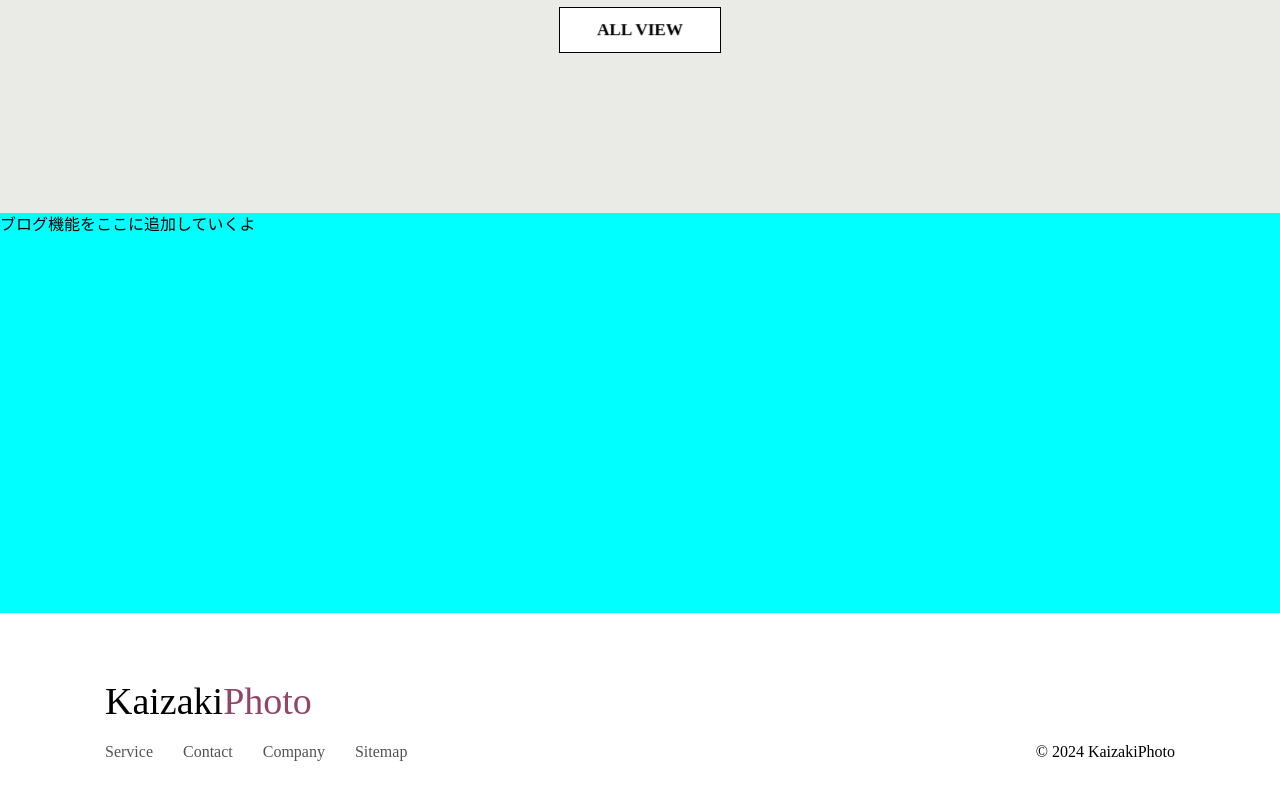
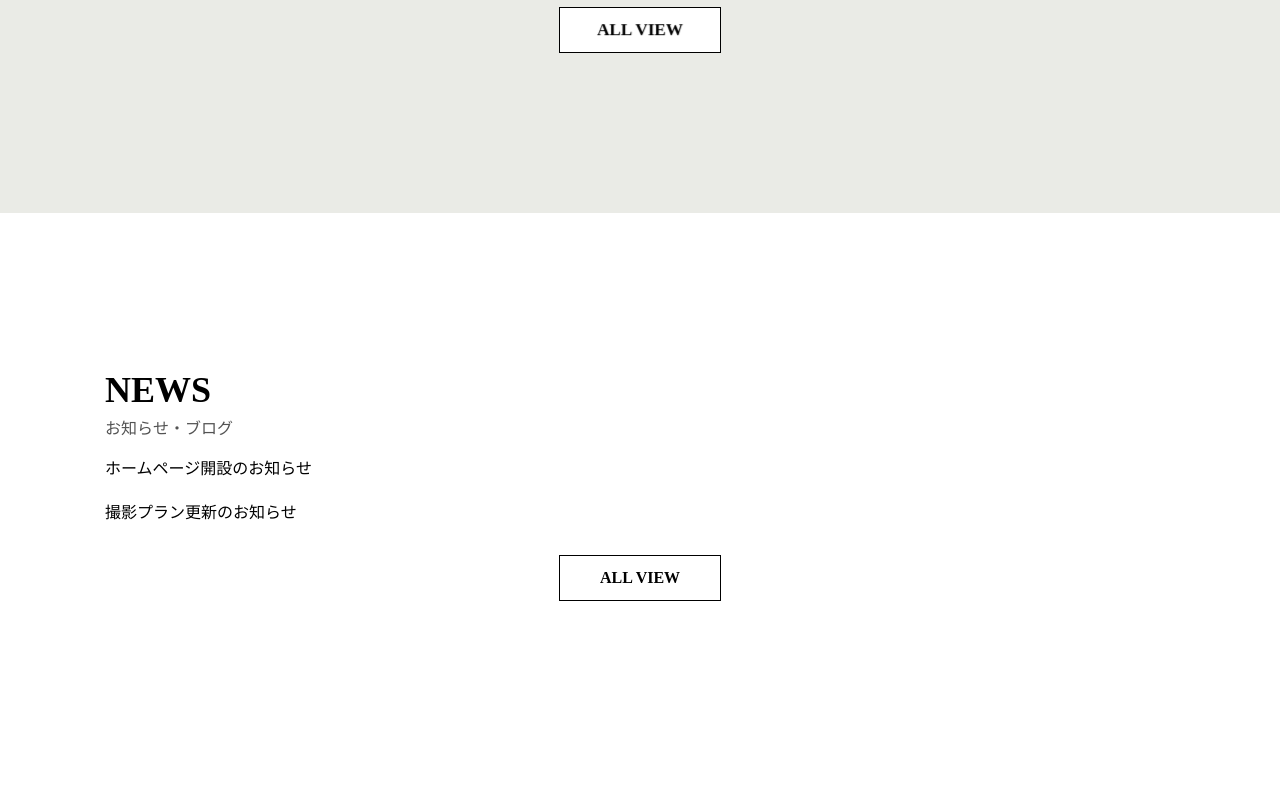
Before and after one commit to satokob/2024kaizakiHP, a plain HTML site: page htmls/home.html in a window 1280 px wide. Shown: the part 3702-4502 px from the top of the page. Drawn offline with Linux system fonts and the light colour scheme; a web font is replaced by a local one.

Commit message:
簡単なニュースセクション完了

```diff
--- a/htmls/home.html
+++ b/htmls/home.html
@@ -244,9 +244,23 @@
               <!-- プラン終了 -->
 
               <!-- ニュース開始 -->
-               <section class="news">
-                ブログ機能をここに追加していくよ
-               </section>
+              <section class="news">
+                <div>
+                  <h2 class="main-title tween-animate-title">
+                    NEWS
+                  </h2>
+                  <p class="sub-title tween-animate-title">
+                    お知らせ・ブログ
+                  </p>
+                </div>
+                <div class="news__inner">
+                  <p class="news__detail" href="#">ホームページ開設のお知らせ</p>
+                  <p class="news__detail">撮影プラン更新のお知らせ</p>
+                  <div class="news__btn appear up">
+                    <button class="btn slide-bg item">ALL VIEW</button>
+                  </div>
+                </div>
+              </section>
               <!-- ニュース終了 -->
             </main>
           </div>
--- a/styles/pages/_home.scss
+++ b/styles/pages/_home.scss
@@ -220,6 +220,7 @@ main {
 }
 
 .plan {
+    @extend .pb-lg;
   &__header {
     @extend .content-width;
   }
@@ -279,9 +280,17 @@ main {
 }
 
 .news {
-  width: 100%;
-  height: 400px;
-  background-color: aqua;
+  @extend .content-width;
+  @extend .mb-lg;
+
+  &__detail {
+    padding-bottom: 20px;
+  }
+
+  &__btn {
+    text-align: center;
+    flex-basis: 100%;
+  }
 }
 
 .footer {
```
Also changed, not shown: styles/style.css, 1 other file.
